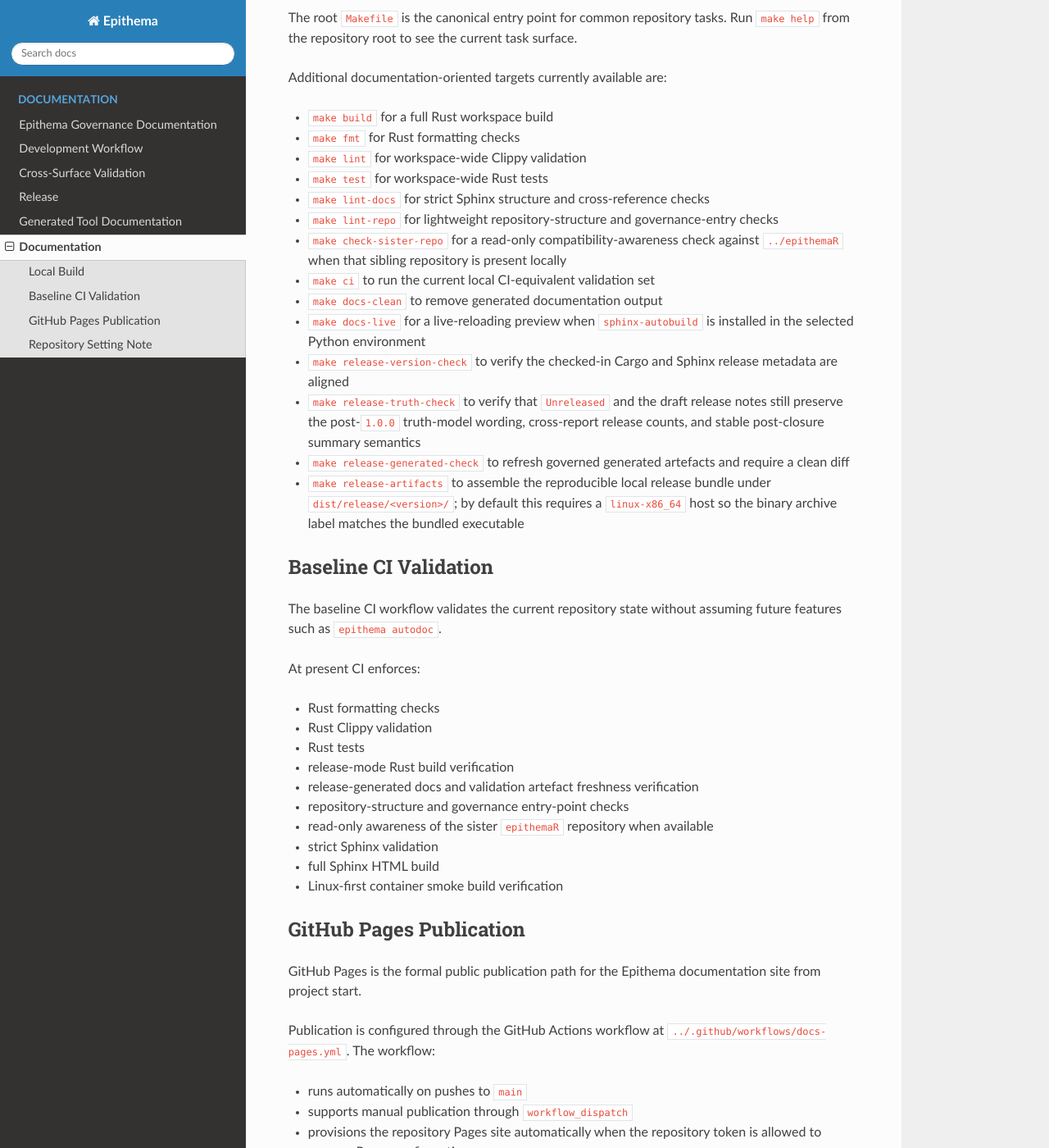
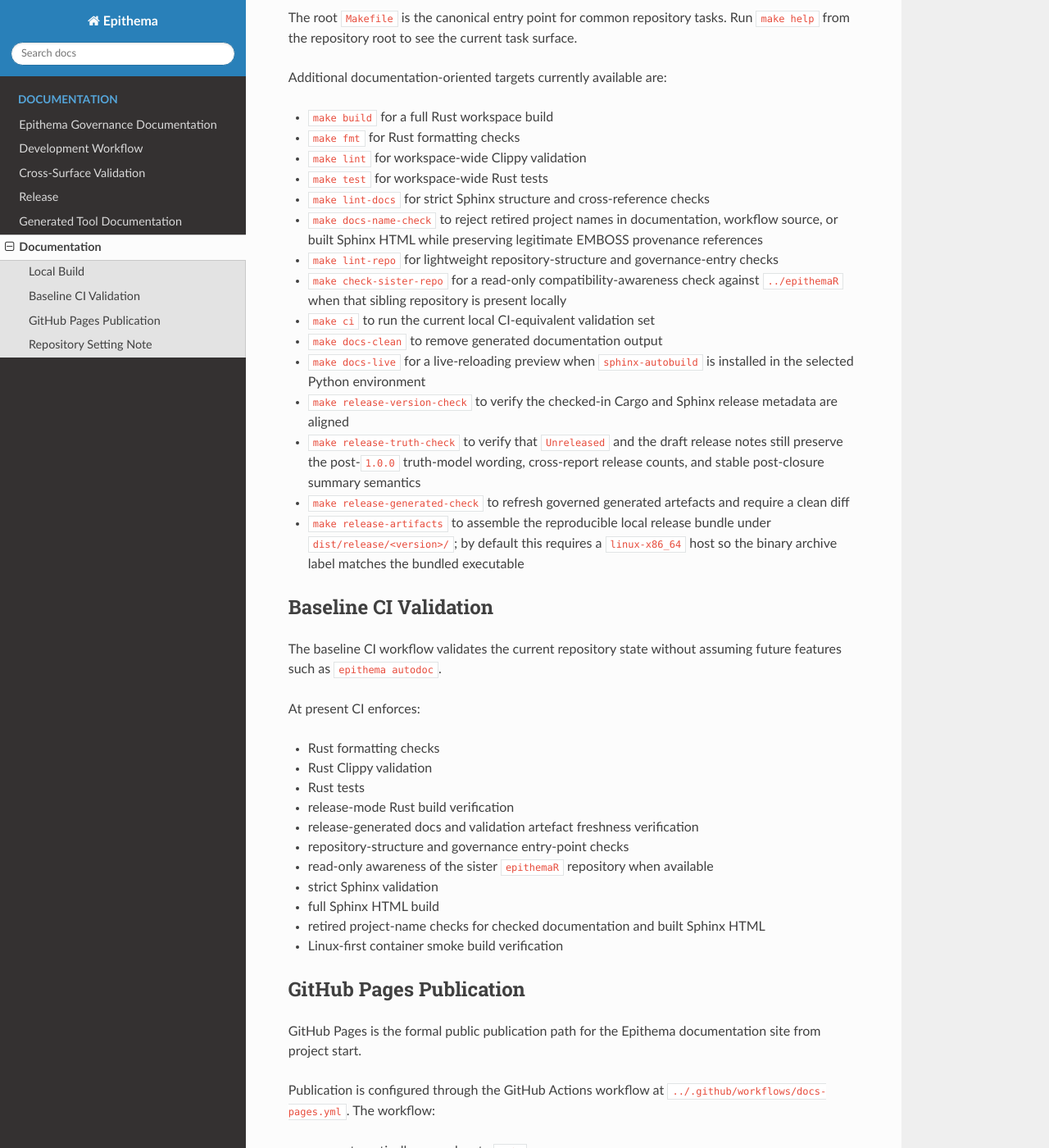
Before and after one commit to sagrudd/epithema, a Sphinx documentation site: the page built from docs/README.md, in a window 1280 px wide and 1400 px high, scrolled down 5590 px. Shown: the whole window at 82% size. Built offline with Sphinx 7.4.7 and the Read the Docs theme 3.1.0, drawn with Linux system fonts in a browser that asks for light colours; some of the changed text lies outside the part shown.

```diff
--- a/docs/README.md
+++ b/docs/README.md
@@ -267,6 +267,9 @@
 - `make lint` for workspace-wide Clippy validation
 - `make test` for workspace-wide Rust tests
 - `make lint-docs` for strict Sphinx structure and cross-reference checks
+- `make docs-name-check` to reject retired project names in documentation,
+  workflow source, or built Sphinx HTML while preserving legitimate EMBOSS
+  provenance references
 - `make lint-repo` for lightweight repository-structure and governance-entry checks
 - `make check-sister-repo` for a read-only compatibility-awareness check against
   `../epithemaR` when that sibling repository is present locally
@@ -301,6 +304,7 @@
 - read-only awareness of the sister `epithemaR` repository when available
 - strict Sphinx validation
 - full Sphinx HTML build
+- retired project-name checks for checked documentation and built Sphinx HTML
 - Linux-first container smoke build verification
 
 ## GitHub Pages Publication
@@ -319,6 +323,8 @@
 - rebuilds the Sphinx site from `docs/requirements.txt`
 - runs the release-oriented docs target so the published site stays aligned
   with release metadata
+- verifies the checked source and built HTML do not carry retired project-brand
+  names before publication
 - uploads `docs/_build/html/` as the Pages artifact and deploys it through the
   standard GitHub Pages deployment actions
 
```
Also changed, not shown: 4 other files.
